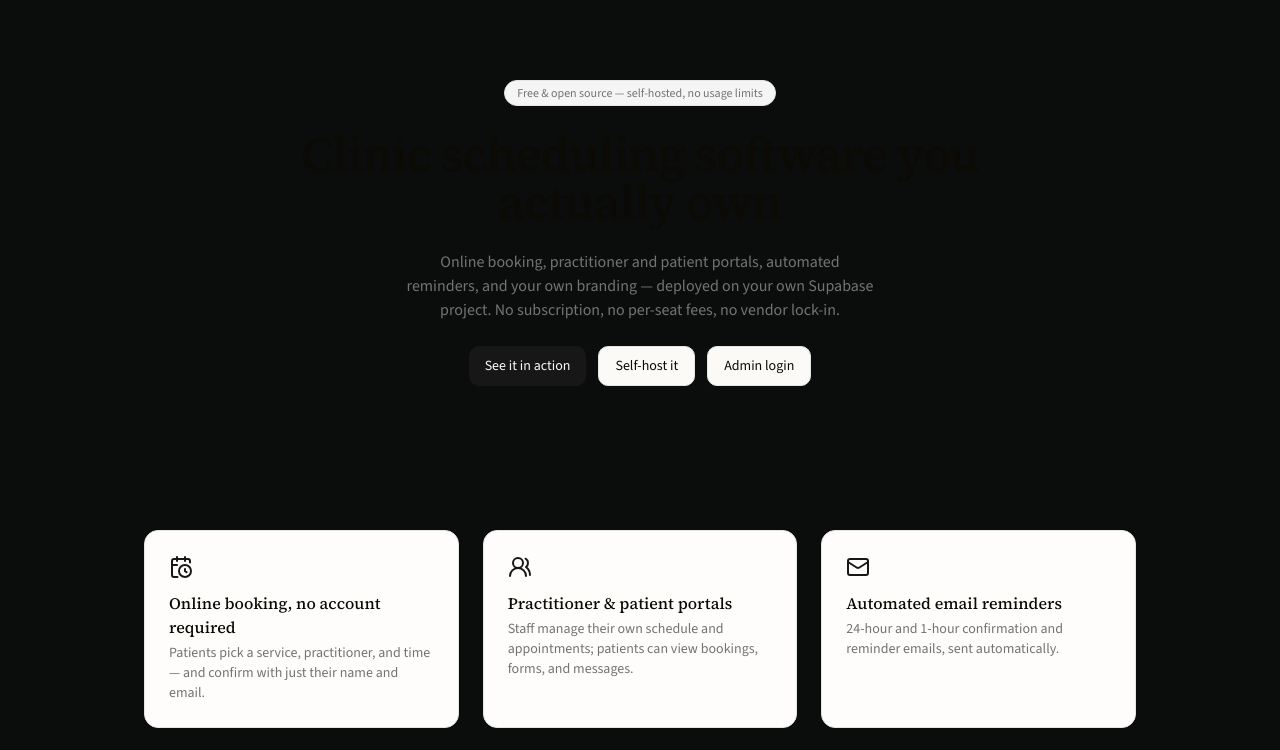
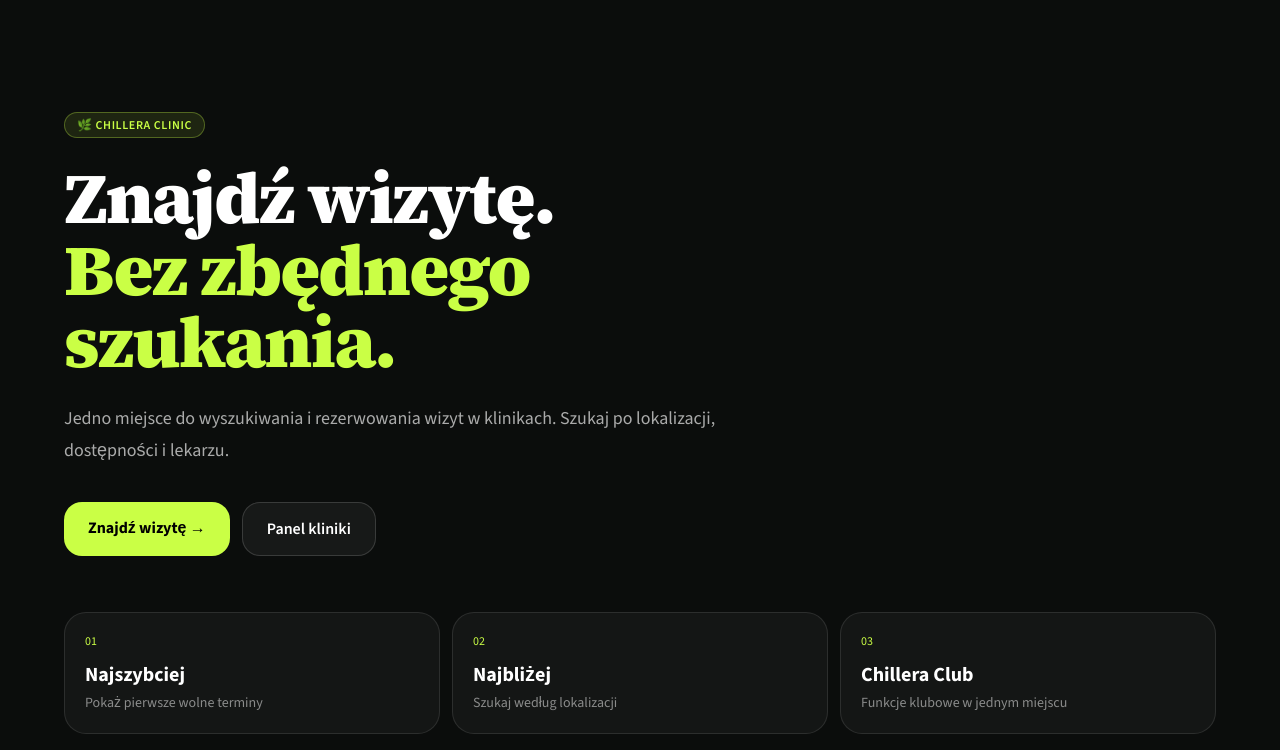
Before and after one commit to bajerskim11-eng/ClinicBook, a Next.js app: page / in a window 1280 px wide. Shown: the top 750 px of the page. Built offline with nearby package versions, Linux system fonts and the light colour scheme.

Commit message:
Apply Chillera Clinic visual identity

```diff
--- a/src/components/landing/Hero.tsx
+++ b/src/components/landing/Hero.tsx
@@ -1,34 +1,21 @@
 import Link from "next/link"
-
-const btnPrimary =
-  "inline-flex h-10 items-center justify-center rounded-lg bg-primary px-4 text-sm font-medium text-primary-foreground transition-colors hover:bg-primary/80"
-const btnOutline =
-  "inline-flex h-10 items-center justify-center rounded-lg border border-border bg-background px-4 text-sm font-medium transition-colors hover:bg-muted"
 
 export function Hero() {
   return (
-    <section className="mx-auto flex max-w-3xl flex-col items-center gap-6 px-4 py-20 text-center">
-      <span className="rounded-full border border-border bg-muted px-3 py-1 text-xs font-medium text-muted-foreground">
-        Free & open source — self-hosted, no usage limits
-      </span>
-      <h1 className="text-4xl font-semibold tracking-tight sm:text-5xl">
-        Clinic scheduling software you actually own
-      </h1>
-      <p className="max-w-xl text-balance text-muted-foreground">
-        Online booking, practitioner and patient portals, automated reminders, and your own
-        branding — deployed on your own Supabase project. No subscription, no per-seat fees,
-        no vendor lock-in.
-      </p>
-      <div className="flex flex-wrap justify-center gap-3">
-        <Link href="/book/demo-clinic" className={btnPrimary}>
-          See it in action
-        </Link>
-        <Link href="/setup" className={btnOutline}>
-          Self-host it
-        </Link>
-        <Link href="/auth/login" className={btnOutline}>
-          Admin login
-        </Link>
+    <section className="relative overflow-hidden border-b border-white/10 bg-[#0b0d0c] px-6 py-20 text-white sm:py-28">
+      <div className="mx-auto max-w-6xl">
+        <div className="max-w-3xl">
+          <div className="mb-6 inline-flex items-center gap-2 rounded-full border border-[#caff45]/30 bg-[#caff45]/10 px-3 py-1 text-xs font-semibold uppercase tracking-wider text-[#caff45]">🌿 Chillera Clinic</div>
+          <h1 className="text-5xl font-black tracking-tight sm:text-7xl">Znajdź wizytę.<br/><span className="text-[#caff45]">Bez zbędnego szukania.</span></h1>
+          <p className="mt-6 max-w-2xl text-lg leading-8 text-white/65">Jedno miejsce do wyszukiwania i rezerwowania wizyt w klinikach. Szukaj po lokalizacji, dostępności i lekarzu.</p>
+          <div className="mt-9 flex flex-wrap gap-3">
+            <Link href="/book/demo-clinic" className="rounded-2xl bg-[#caff45] px-6 py-3.5 font-bold text-black hover:bg-[#d8ff72]">Znajdź wizytę →</Link>
+            <Link href="/auth/login" className="rounded-2xl border border-white/15 bg-white/5 px-6 py-3.5 font-semibold hover:bg-white/10">Panel kliniki</Link>
+          </div>
+        </div>
+        <div className="mt-14 grid gap-3 sm:grid-cols-3">
+          {[["01","Najszybciej","Pokaż pierwsze wolne terminy"],["02","Najbliżej","Szukaj według lokalizacji"],["03","Chillera Club","Funkcje klubowe w jednym miejscu"]].map(([n,t,d])=><div key={n} className="rounded-3xl border border-white/10 bg-white/[.04] p-5"><div className="text-xs text-[#caff45]">{n}</div><div className="mt-3 text-xl font-bold">{t}</div><div className="mt-1 text-sm text-white/50">{d}</div></div>)}
+        </div>
       </div>
     </section>
   )
```
